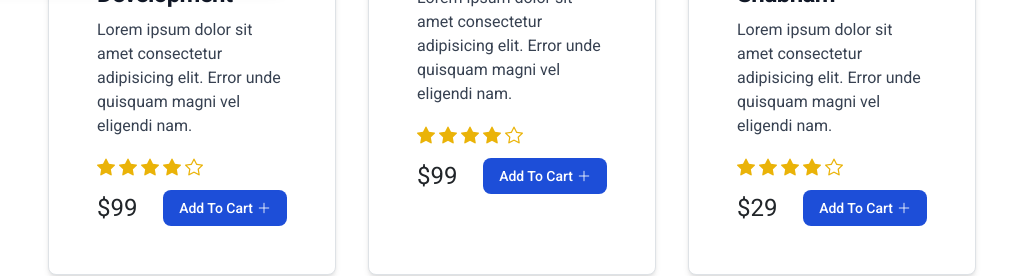
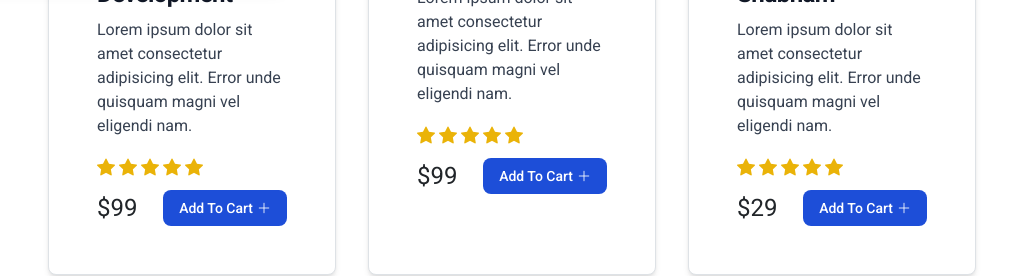
Before and after one commit to DattiVishnuVandana/book-basket, a React (Vite) app: page / in a window 1280 px wide. Shown: the part 820-1096 px from the top of the page, without its empty margins (128-1151 px from the left). Built offline with nearby package versions, Linux system fonts and the light colour scheme; data requests are answered from the project's data file.

Commit message:
rating(arr,mapval?:)

```diff
--- a/src/components/Elements/ProductCard.jsx
+++ b/src/components/Elements/ProductCard.jsx
@@ -1,4 +1,5 @@
 import { Link } from "react-router-dom"
+import { Rating } from "./Rating"
 export const ProductCard = ({products}) => {
     const {id,name,overview,long_description,price,poster,image_local,rating,in_stock,best_seller}=products
   return (
@@ -14,11 +15,7 @@
             <p className="mb-3 font-normal text-gray-700 dark:text-gray-400">{overview}</p>
 
             <div className="flex items-center my-2">
-                <i className="text-lg bi bi-star-fill text-yellow-500 mr-1"></i>
-                <i className="text-lg bi bi-star-fill text-yellow-500 mr-1"></i>
-                <i className="text-lg bi bi-star-fill text-yellow-500 mr-1"></i>
-                <i className="text-lg bi bi-star-fill text-yellow-500 mr-1"></i>
-                <i className="text-lg bi bi-star text-yellow-500 mr-1"></i>
+               <Rating rating={rating}/>
             </div>
 
             <p className="flex justify-between items-center">
--- /dev/null
+++ b/src/components/Elements/Rating.jsx
@@ -0,0 +1,17 @@
+
+export const Rating = ({rating}) => {
+    let ratingArr=Array(5).fill(false)
+    for(let i=0;i<rating;i++){
+        ratingArr[i]=true;
+    }
+
+  return (
+    <div>
+        {
+            ratingArr.map((val)=>(
+                val? (<i className="text-lg bi bi-star-fill text-yellow-500 mr-1" />):( <i className="text-lg bi bi-star text-yellow-500 mr-1"/>)
+            ))
+        }
+    </div>
+  )
+}
```
